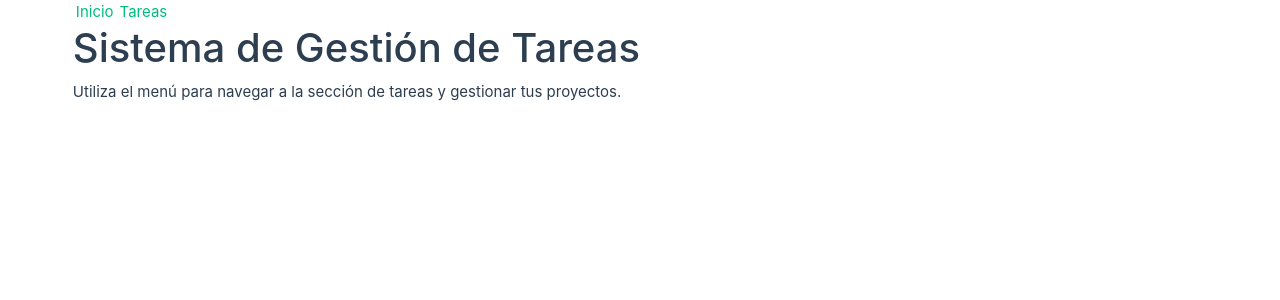
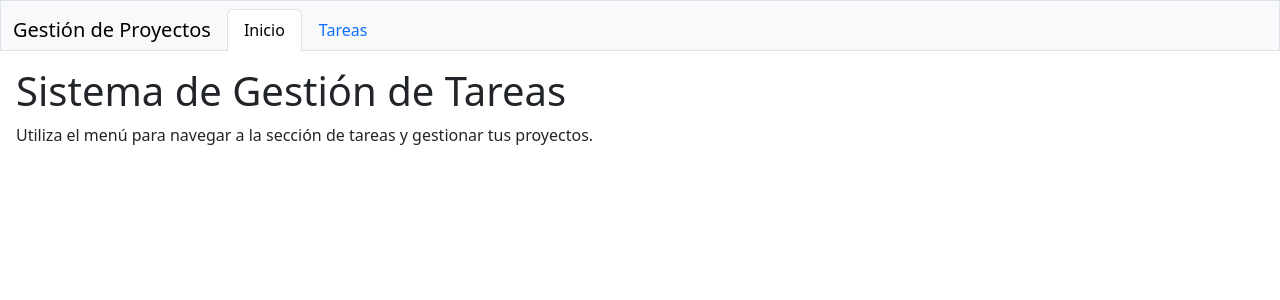
Before and after one commit to andrespires52191/sge-reto-gestion-proyectos-tareas-pendientes, a Vue app in the folder sge_reto/frontend/: page / in a window 1280 px wide. Shown: the top 300 px of the page. Built offline with nearby package versions, Linux system fonts and the light colour scheme; the HTML template or start-up script is replaced by a standard one.

Commit message:
Cambiar estilos a bootstrap

```diff
--- a/sge_reto/frontend/src/App.vue
+++ b/sge_reto/frontend/src/App.vue
@@ -4,11 +4,20 @@
 
 <template>
   <div class="d-flex flex-column vh-100">
-    <header>
-      <RouterLink to="/">Inicio</RouterLink>
-      <RouterLink to="/tarea">Tareas</RouterLink>
-    </header>
-    <div class="flex-grow-1">
+    <nav class="navbar bg-light border pb-0">
+      <div class="container-fluid d-flex align-items-center justify-content-start">
+        <RouterLink to="/" class="navbar-brand">Gestión de Proyectos</RouterLink>
+        <ul class="nav nav-tabs border-0">
+          <li class="nav-item">
+            <RouterLink to="/" class="nav-link" exact-active-class="active">Inicio</RouterLink>
+          </li>
+          <li class="nav-item">
+            <RouterLink to="/tarea" class="nav-link" exact-active-class="active">Tareas</RouterLink>
+          </li>
+        </ul>
+      </div>
+    </nav>
+    <div class="flex-grow-1 p-3">
       <RouterView/>
     </div>
   </div>
--- a/sge_reto/frontend/src/main.ts
+++ b/sge_reto/frontend/src/main.ts
@@ -2,7 +2,7 @@ import '@/assets/bootstrap.scss'
 // noinspection ES6UnusedImports
 import * as bootstrap from 'bootstrap'
 
-import './assets/main.css'
+// import './assets/main.css'
 
 import { createApp } from 'vue'
 import App from './App.vue'
--- a/sge_reto/frontend/src/views/TareaView.vue
+++ b/sge_reto/frontend/src/views/TareaView.vue
@@ -27,35 +27,49 @@ const formatearFecha = (fechaISO: string | null) => {
 </script>
 
 <template>
-  <main style="padding: 2rem; max-width: 900px; margin: 0 auto; font-family: sans-serif;">
-    <h1>Gestión de Tareas</h1>
+  <div>
+    <h1 class="mb-4">Gestión de Tareas</h1>
 
-    <div v-if="cargando">Conectando con Django...</div>
-    <div v-else-if="error" style="color: red; padding: 1rem; border: 1px solid red;">
+    <div v-if="cargando" class="alert alert-info">Conectando con Django...</div>
+    <div v-else-if="error" class="alert alert-danger">
       <strong>Error:</strong> {{ error }}
     </div>
 
     <div v-else>
-      <div v-if="tareas.length === 0">No hay tareas en la base de datos.</div>
+      <div v-if="tareas.length === 0" class="alert alert-info">No hay tareas en la base de datos.</div>
 
-      <div v-for="tarea in tareas" :key="tarea.id"
-           style="border: 1px solid #ccc; padding: 1rem; margin-bottom: 1rem; border-radius: 8px;">
+      <div class="row">
+        <div class="col-12" v-for="tarea in tareas" :key="tarea.id">
+          <div class="card mb-3">
+            <div class="card-body">
+              <div class="d-flex justify-content-between align-items-start mb-2">
+                <h5 class="card-title mb-0">
+                  #{{ tarea.id }} - {{ tarea.titulo }}
+                </h5>
+                <span class="badge bg-secondary">
+                  {{ tarea.prioridad }}
+                </span>
+              </div>
 
-        <div style="display: flex; justify-content: space-between; align-items: baseline;">
-          <h2 style="margin: 0 0 0.5rem 0;">#{{ tarea.id }} - {{ tarea.titulo }}</h2>
-          <span style="background: #eee; padding: 0.2rem 0.5rem; border-radius: 4px; font-size: 0.9em;">
-            Prioridad: <strong>{{ tarea.prioridad }}</strong>
-          </span>
-        </div>
+              <p class="card-text text-muted">
+                {{ tarea.descripcion }}
+              </p>
 
-        <p style="color: #555; margin-bottom: 1rem;">{{ tarea.descripcion }}</p>
-
-        <div style="font-size: 0.9em; color: #666; display: flex; gap: 1rem;">
-          <span><strong>Estado:</strong> {{ tarea.estado }}</span>
-          <span><strong>Asignada a:</strong> {{ tarea.responsable_asignado || 'Sin asignar' }}</span>
-          <span><strong>Inicio:</strong> {{ formatearFecha(tarea.fecha_inicio) }}</span>
+              <div class="row text-muted small">
+                <div class="col-md-3">
+                  <strong>Estado:</strong> {{ tarea.estado }}
+                </div>
+                <div class="col-md-3">
+                  <strong>Asignada a:</strong> {{ tarea.responsable_asignado || 'Sin asignar' }}
+                </div>
+                <div class="col-md-3">
+                  <strong>Inicio:</strong> {{ formatearFecha(tarea.fecha_inicio) }}
+                </div>
+              </div>
+            </div>
+          </div>
         </div>
       </div>
     </div>
-  </main>
+  </div>
 </template>
```
